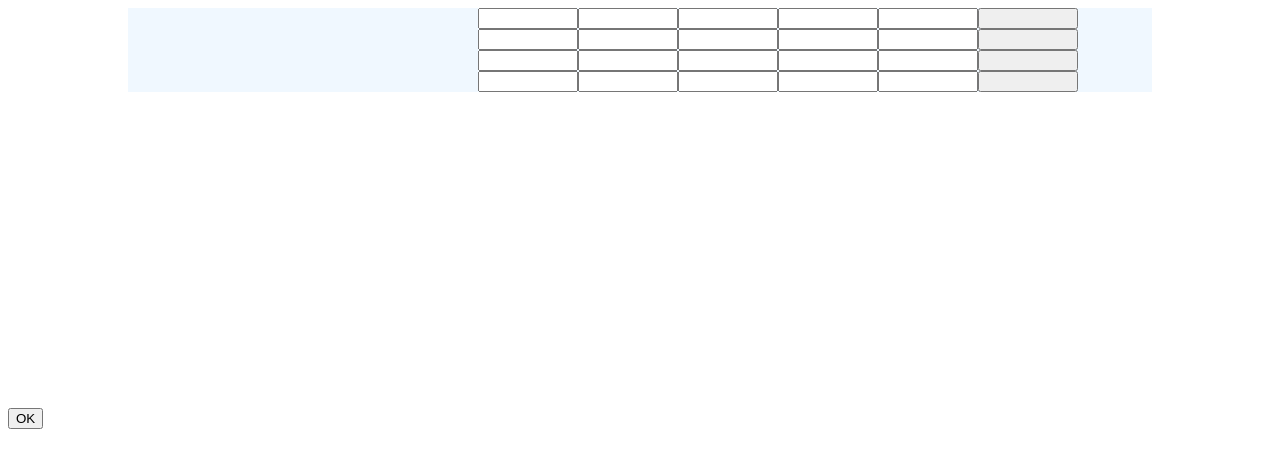
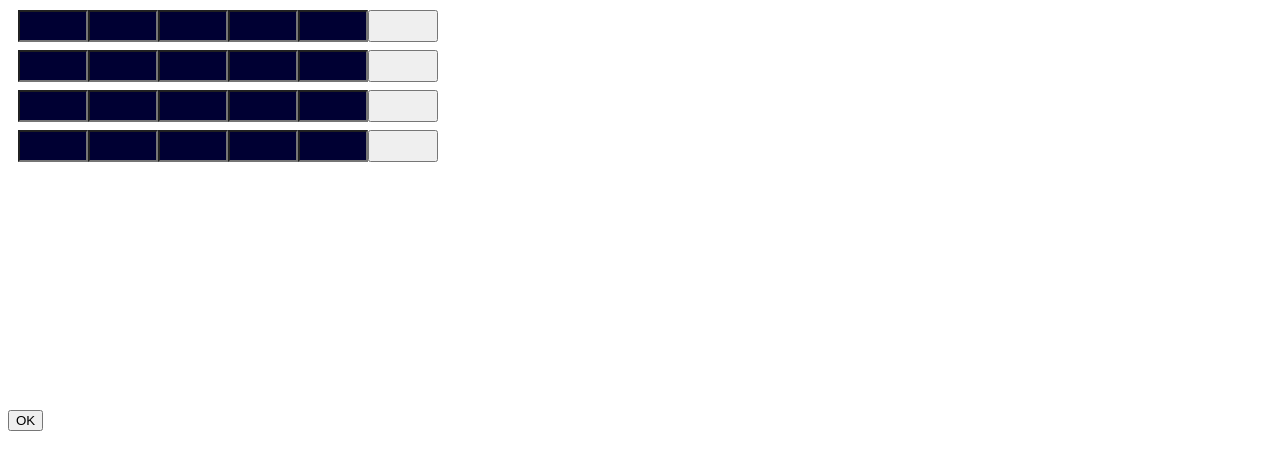
Before and after one commit to Zezola/mysterious-sequence, a plain HTML site: page index.html in a window 1280 px wide. Drawn offline with Linux system fonts and the light colour scheme.

Commit message:
adjusting background color of inputs

```diff
--- a/style.css
+++ b/style.css
@@ -1,12 +1,25 @@
 .guesses {
-    width: 80vw;
+    width: 100vw;
     height: 50vh;
     margin: auto;
 
 }
 .guess-input {
     display: grid;
-    grid-template-columns: 100px 100px 100px 100px 100px 100px;
-    background-color: aliceblue;
-    padding-left: 350px;
+    grid-template-columns: 70px 70px 70px 70px 70px 70px;
+    margin: 10px;
+    height: 30px;
+    border-radius: 20px;
+
 }
+
+input {
+    background-color: #000033;
+    color: white;
+    text-align: center;
+    font-size: 22px;
+}
+
+body {
+    align-items: center;
+}
```
